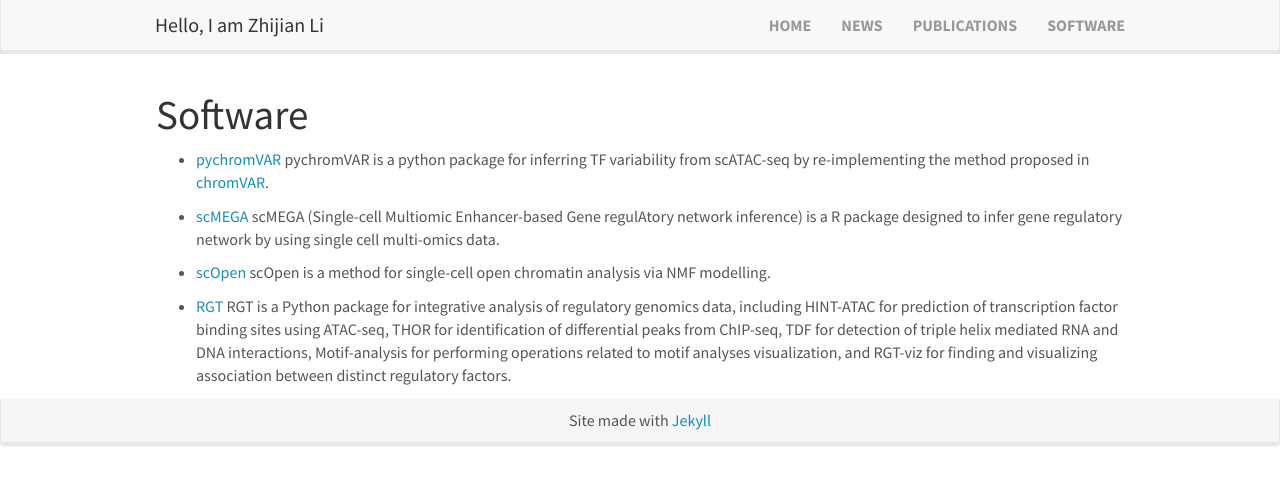
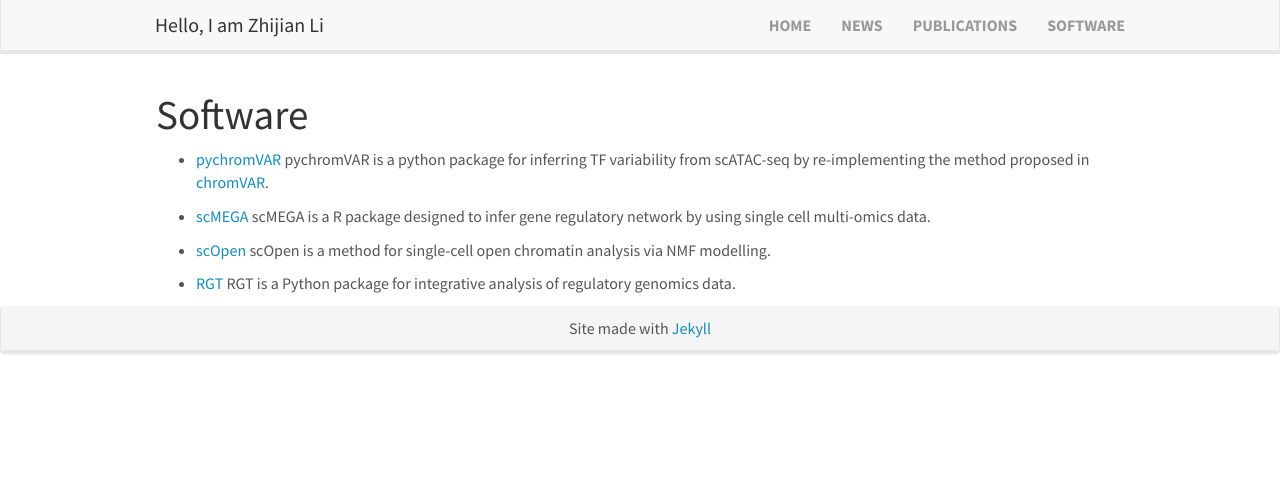
Before and after one commit to lzj1769/lzj1769.github.io, a Jekyll site: the page built from _pages/software.md, in a window 1280 px wide. Shown: the top 485 px of the page. Built offline with Jekyll 4.4.1, drawn with Linux system fonts in a browser that asks for light colours; nearby versions of some CDN libraries.

Commit message:
update software

```diff
--- a/_pages/software.md
+++ b/_pages/software.md
@@ -9,8 +9,8 @@ permalink: /software/
 
 * [pychromVAR](https://github.com/lzj1769/pychromVAR) pychromVAR is a python package for inferring TF variability from scATAC-seq by re-implementing the method proposed in [chromVAR](https://github.com/GreenleafLab/chromVAR).
 
-* [scMEGA](https://costalab.github.io/scMEGA/) scMEGA (Single-cell Multiomic Enhancer-based Gene regulAtory network inference) is a R package designed to infer gene regulatory network by using single cell multi-omics data.
+* [scMEGA](https://costalab.github.io/scMEGA/) scMEGA is a R package designed to infer gene regulatory network by using single cell multi-omics data.
 
 * [scOpen](https://github.com/CostaLab/scopen) scOpen is a method for single-cell open chromatin analysis via NMF modelling.
 
-* [RGT](https://reg-gen.readthedocs.io/en/latest/hint/introduction.html) RGT is a Python package for integrative analysis of regulatory genomics data, including HINT-ATAC for prediction of transcription factor binding sites using ATAC-seq, THOR for identification of differential peaks from ChIP-seq, TDF for detection of triple helix mediated RNA and DNA interactions, Motif-analysis for performing operations related to motif analyses visualization, and RGT-viz for finding and visualizing association between distinct regulatory factors.
+* [RGT](https://reg-gen.readthedocs.io/en/latest/hint/introduction.html) RGT is a Python package for integrative analysis of regulatory genomics data.
```
